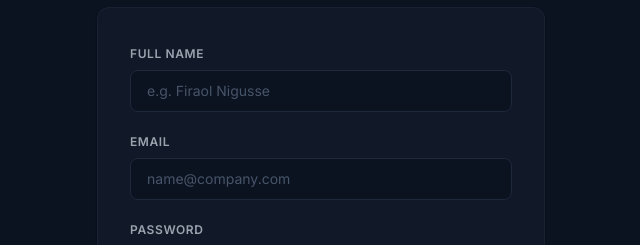
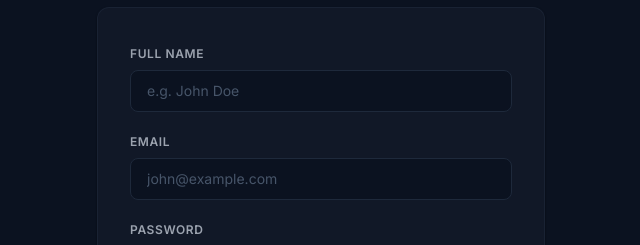
Before and after one commit to FiraolNigusse/simple-client-portal, a React (Vite) app in the folder frontend/: page /register in a window 1280 px wide. Shown: the part 245-490 px from the top of the page, without its empty margins (319-959 px from the left). Built offline with nearby package versions, Linux system fonts and the light colour scheme; no server answers.

Commit message:
Update auth form placeholders to generic examples and fix CORS configuration for multiple frontend ports

```diff
--- a/frontend/src/pages/LoginPage.jsx
+++ b/frontend/src/pages/LoginPage.jsx
@@ -51,7 +51,7 @@ export function LoginPage() {
             <Input
               label="Email"
               type="email"
-              placeholder="name@company.com"
+              placeholder="john@example.com"
               required
               value={formData.email}
               onChange={e => setFormData({...formData, email: e.target.value})}
--- a/frontend/src/pages/RegisterPage.jsx
+++ b/frontend/src/pages/RegisterPage.jsx
@@ -48,7 +48,7 @@ export function RegisterPage() {
             )}
             <Input
               label="Full Name"
-              placeholder="e.g. Firaol Nigusse"
+              placeholder="e.g. John Doe"
               required
               value={formData.name}
               onChange={e => setFormData({...formData, name: e.target.value})}
@@ -56,7 +56,7 @@ export function RegisterPage() {
             <Input
               label="Email"
               type="email"
-              placeholder="name@company.com"
+              placeholder="john@example.com"
               required
               value={formData.email}
               onChange={e => setFormData({...formData, email: e.target.value})}
```
Also changed, not shown: 1 other file (tests, documents, lock files or other folders).
